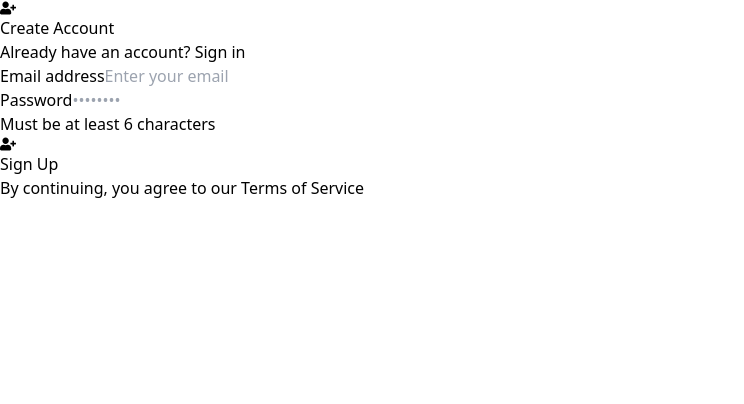
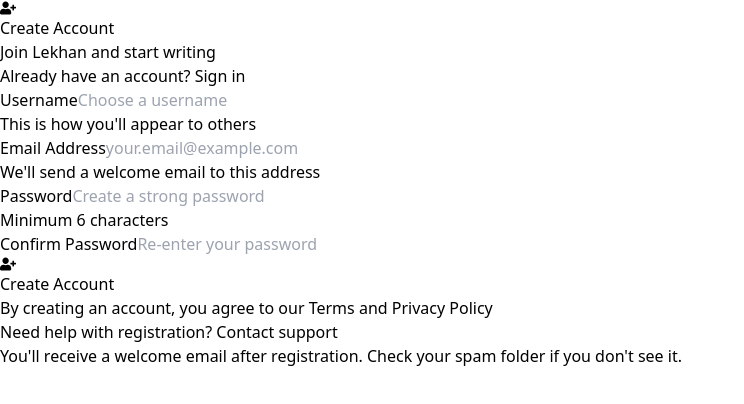
Before and after one commit to amankumar8084-web/notes-app, a React app in the folder frontend/: page /login in a window 1280 px wide. Both pictures are taken after a click on the button "Sign up". Shown: the top 404 px of the page, without its empty margins (0-744 px from the left). Built offline with nearby package versions, Linux system fonts and the light colour scheme; the HTML template or start-up script is replaced by a standard one.

Commit message:
changes in Login.jsx

```diff
--- a/frontend/src/pages/Login.jsx
+++ b/frontend/src/pages/Login.jsx
@@ -7,9 +7,12 @@
   const [isLogin, setIsLogin] = useState(true);
   const [formData, setFormData] = useState({
     email: '',
-    password: ''
+    password: '',
+    username: '',
+    confirmPassword: ''
   });
   const [error, setError] = useState('');
+  const [success, setSuccess] = useState('');
   const [loading, setLoading] = useState(false);
 
   const { login, register } = useAuth();
@@ -23,74 +26,261 @@
     }));
   };
 
+  const validateRegistrationForm = () => {
+    if (!isLogin) {
+      if (formData.username.trim().length < 3) {
+        setError('Username must be at least 3 characters');
+        return false;
+      }
+
+      if (formData.password.length < 6) {
+        setError('Password must be at least 6 characters');
+        return false;
+      }
+
+      if (formData.password !== formData.confirmPassword) {
+        setError('Passwords do not match');
+        return false;
+      }
+    }
+
+    const emailRegex = /^[^\s@]+@[^\s@]+\.[^\s@]+$/;
+    if (!emailRegex.test(formData.email)) {
+      setError('Please enter a valid email address');
+      return false;
+    }
+
+    return true;
+  };
+
+  // EmailJS function for sending welcome email
+  const sendWelcomeEmail = async (userEmail, userName) => {
+    console.log('📧 Sending welcome email to:', userEmail);
+
+    try {
+      // Dynamically import EmailJS
+      const emailjsModule = await import('@emailjs/browser');
+      const emailjs = emailjsModule.default || emailjsModule;
+
+      // Initialize with your public key
+      emailjs.init('Mjrt59vo5ZEcSa_k_');
+
+      // Send the welcome email
+      const response = await emailjs.send(
+        'service_6b4x16e',
+        'template_ra6l6ec',
+        {
+          to_email: userEmail,
+          to_name: userName,
+          user_email: userEmail,
+          app_url: 'https://lekhan.netlify.app',
+          year: new Date().getFullYear().toString()
+        }
+      );
+
+      console.log('✅ Welcome email sent successfully!', response);
+      return { success: true };
+
+    } catch (error) {
+      console.error('❌ Email sending error:', error);
+      return {
+        success: false,
+        error: error.text || error.message || 'Failed to send email'
+      };
+    }
+  };
+
   const handleSubmit = async (e) => {
     e.preventDefault();
     setError('');
+    setSuccess('');
+
+    if (!validateRegistrationForm()) {
+      return;
+    }
+
     setLoading(true);
 
     try {
       let result;
+
       if (isLogin) {
+        // LOGIN FLOW
         result = await login(formData.email, formData.password);
-      } else {
-        result = await register(formData.email, formData.password);
-        if (result.success) {
-          // Auto login after registration
-          await login(formData.email, formData.password);
-        }
-      }
 
         if (result.success) {
           navigate('/');
         } else {
           setError(result.error);
         }
+      } else {
+        // REGISTRATION FLOW WITH EMAIL
+        console.log('🚀 Starting registration process...');
+
+        // 1. Register user in backend
+        result = await register(formData.email, formData.password, formData.username);
+
+        console.log('Registration result:', result);
+
+        if (!result.success) {
+          setError(result.error || 'Registration failed');
+          setLoading(false);
+          return;
+        }
+
+        console.log('✅ Registration successful');
+        setSuccess('Account created successfully! Sending welcome email...');
+
+        // 2. Send welcome email (non-blocking)
+        sendWelcomeEmail(formData.email, formData.username)
+          .then(emailResult => {
+            if (emailResult.success) {
+              console.log('✅ Welcome email sent successfully!');
+              setSuccess('✅ Account created! Welcome email sent.');
+            } else {
+              console.warn('⚠️ Welcome email failed:', emailResult.error);
+              setSuccess('✅ Account created! (Welcome email could not be sent)');
+            }
+          })
+          .catch(err => {
+            console.error('Email error:', err);
+          });
+
+        // 3. Try auto login after registration
+        try {
+          const loginResult = await login(formData.email, formData.password);
+
+          if (loginResult.success) {
+            setSuccess(prev => prev + ' Logging you in...');
+
+            setTimeout(() => {
+              navigate('/', {
+                state: {
+                  message: 'Registration successful! Welcome to Lekhan!'
+                }
+              });
+            }, 2000);
+          } else {
+            setSuccess('✅ Account created! Please login manually.');
+            setTimeout(() => {
+              navigate('/login', {
+                state: {
+                  message: 'Registration successful! Please login.'
+                }
+              });
+            }, 2000);
+          }
+        } catch (loginErr) {
+          console.warn('Auto-login error:', loginErr);
+          setSuccess('✅ Account created! Redirecting to login...');
+          setTimeout(() => {
+            navigate('/login', {
+              state: {
+                message: 'Registration successful! Please login.'
+              }
+            });
+          }, 2000);
+        }
+      }
+
     } catch (err) {
-      setError('An unexpected error occurred');
+      console.error('Error:', err);
+      setError('An unexpected error occurred. Please try again.');
     } finally {
       setLoading(false);
     }
   };
 
   return (
-    // STEP 7: RESPONSIVE CONTAINER
-    <div className="min-h-screen flex items-center justify-center bg-gray-50 py-4 px-3 sm:py-8 sm:px-6 lg:px-8">
-      {/* Responsive width container */}
-      <div className="w-full max-w-sm sm:max-w-md mx-auto">
-        <div className="text-center mb-6 sm:mb-8">
-          <div className="flex justify-center mb-4">
-            <div className="h-12 w-12 rounded-full bg-blue-700 flex items-center justify-center">
-              <FaUserPlus className="h-6 w-6 text-white" />
+    <div className="min-h-screen flex items-center justify-center bg-gradient-to-br from-blue-50 to-gray-50 py-12 px-4 sm:px-6 lg:px-8">
+      <div className="max-w-md w-full">
+        <div className="text-center mb-8">
+          <div className="mx-auto h-16 w-16 flex items-center justify-center rounded-full bg-gradient-to-r from-blue-600 to-indigo-600 shadow-lg mb-6">
+            {isLogin ? (
+              <FaSignInAlt className="h-8 w-8 text-white" />
+            ) : (
+              <FaUserPlus className="h-8 w-8 text-white" />
+            )}
           </div>
-          </div>
-          <h1 className="text-2xl sm:text-3xl font-bold text-gray-900">
-            {isLogin ? 'Welcome' : 'Create Account'}
-          </h1>
-          <p className="mt-2 text-sm sm:text-base text-gray-600">
+          <h2 className="text-3xl font-extrabold text-gray-900">
+            {isLogin ? 'Welcome Back' : 'Create Account'}
+          </h2>
+          <p className="mt-2 text-gray-600">
+            {isLogin ? 'Sign in to your account' : 'Join Lekhan and start writing'}
+          </p>
+          <p className="mt-2 text-sm text-gray-500">
             {isLogin ? "Don't have an account? " : "Already have an account? "}
             <button
-              onClick={() => setIsLogin(!isLogin)}
-              className="font-medium text-blue-700 hover:text-blue-800"
+              onClick={() => {
+                setIsLogin(!isLogin);
+                setError('');
+                setSuccess('');
+                setFormData({
+                  email: formData.email,
+                  password: '',
+                  username: '',
+                  confirmPassword: ''
+                });
+              }}
+              className="font-medium text-blue-600 hover:text-blue-500 transition"
             >
               {isLogin ? 'Sign up' : 'Sign in'}
             </button>
           </p>
         </div>
 
-        {/* Responsive card */}
-        <div className="bg-white rounded-lg shadow-sm sm:shadow border border-gray-200 sm:border-0 py-6 px-4 sm:px-8">
-          <form className="space-y-4 sm:space-y-6" onSubmit={handleSubmit}>
-            {/* Error Message - Responsive */}
+        <div className="bg-white rounded-2xl shadow-xl border border-gray-100 overflow-hidden">
+          <div className="p-8">
+            <form onSubmit={handleSubmit} className="space-y-6">
               {error && (
-              <div className="bg-red-50 border border-red-200 text-red-600 px-3 py-2 sm:px-4 sm:py-3 rounded text-sm sm:text-base">
-                {error}
+                <div className="bg-red-50 border border-red-200 rounded-lg p-4">
+                  <div className="flex">
+                    <div className="ml-3">
+                      <p className="text-sm text-red-700">{error}</p>
+                    </div>
+                  </div>
                 </div>
               )}
 
-            {/* Email Input - Responsive */}
+              {success && (
+                <div className="bg-green-50 border border-green-200 rounded-lg p-4">
+                  <div className="flex">
+                    <div className="ml-3">
+                      <p className="text-sm text-green-700">{success}</p>
+                    </div>
+                  </div>
+                </div>
+              )}
+
+              {/* Username Field (Only for Registration) */}
+              {!isLogin && (
                 <div>
-              <label htmlFor="email" className="block text-sm font-medium text-gray-700 mb-1 sm:mb-2">
-                Email address
+                  <label htmlFor="username" className="block text-sm font-medium text-gray-700 mb-2">
+                    Username
+                  </label>
+                  <input
+                    id="username"
+                    name="username"
+                    type="text"
+                    autoComplete="username"
+                    required={!isLogin}
+                    value={formData.username}
+                    onChange={handleChange}
+                    className="w-full px-4 py-3 border border-gray-300 rounded-lg shadow-sm placeholder-gray-400 focus:ring-2 focus:ring-blue-500 focus:border-blue-500 transition duration-150 ease-in-out"
+                    placeholder="Choose a username"
+                    minLength="3"
+                    maxLength="30"
+                  />
+                  <p className="mt-1 text-xs text-gray-500">
+                    This is how you'll appear to others
+                  </p>
+                </div>
+              )}
+
+              {/* Email Field */}
+              <div>
+                <label htmlFor="email" className="block text-sm font-medium text-gray-700 mb-2">
+                  Email Address
                 </label>
                 <input
                   id="email"
@@ -100,63 +290,121 @@
                   required
                   value={formData.email}
                   onChange={handleChange}
-                className="w-full px-3 py-2 sm:px-4 sm:py-3 border border-gray-300 rounded-lg focus:ring-2 focus:ring-blue-700 focus:border-blue-700 outline-none transition text-sm sm:text-base"
-                placeholder="Enter your email"
+                  className="w-full px-4 py-3 border border-gray-300 rounded-lg shadow-sm placeholder-gray-400 focus:ring-2 focus:ring-blue-500 focus:border-blue-500 transition duration-150 ease-in-out"
+                  placeholder="your.email@example.com"
                 />
+                {!isLogin && (
+                  <p className="mt-1 text-xs text-gray-500">
+                    We'll send a welcome email to this address
+                  </p>
+                )}
               </div>
 
-            {/* Password Input - Responsive */}
+              {/* Password Field */}
               <div>
-              <label htmlFor="password" className="block text-sm font-medium text-gray-700 mb-1 sm:mb-2">
+                <label htmlFor="password" className="block text-sm font-medium text-gray-700 mb-2">
                   Password
                 </label>
                 <input
                   id="password"
                   name="password"
                   type="password"
-                autoComplete="current-password"
+                  autoComplete={isLogin ? "current-password" : "new-password"}
                   required
                   value={formData.password}
                   onChange={handleChange}
-                className="w-full px-3 py-2 sm:px-4 sm:py-3 border border-gray-300 rounded-lg focus:ring-2 focus:ring-blue-700 focus:border-blue-700 outline-none transition text-sm sm:text-base"
-                placeholder="••••••••"
+                  className="w-full px-4 py-3 border border-gray-300 rounded-lg shadow-sm placeholder-gray-400 focus:ring-2 focus:ring-blue-500 focus:border-blue-500 transition duration-150 ease-in-out"
+                  placeholder={isLogin ? "Enter your password" : "Create a strong password"}
+                  minLength="6"
                 />
                 {!isLogin && (
                   <p className="mt-1 text-xs text-gray-500">
-                  Must be at least 6 characters
+                    Minimum 6 characters
                   </p>
                 )}
               </div>
 
-            {/* Submit Button - Responsive */}
+              {/* Confirm Password Field (Only for Registration) */}
+              {!isLogin && (
+                <div>
+                  <label htmlFor="confirmPassword" className="block text-sm font-medium text-gray-700 mb-2">
+                    Confirm Password
+                  </label>
+                  <input
+                    id="confirmPassword"
+                    name="confirmPassword"
+                    type="password"
+                    autoComplete="new-password"
+                    required={!isLogin}
+                    value={formData.confirmPassword}
+                    onChange={handleChange}
+                    className="w-full px-4 py-3 border border-gray-300 rounded-lg shadow-sm placeholder-gray-400 focus:ring-2 focus:ring-blue-500 focus:border-blue-500 transition duration-150 ease-in-out"
+                    placeholder="Re-enter your password"
+                  />
+                </div>
+              )}
+
+              {/* Submit Button */}
               <div>
                 <button
                   type="submit"
                   disabled={loading}
-                className="w-full flex justify-center items-center py-2.5 sm:py-3 px-4 border border-transparent text-sm sm:text-base font-medium rounded-lg text-white bg-blue-700 hover:bg-blue-800 focus:outline-none focus:ring-2 focus:ring-offset-2 focus:ring-blue-700 disabled:opacity-50 transition min-h-[44px]"
+                  className="w-full flex justify-center items-center py-3.5 px-4 border border-transparent text-base font-medium rounded-lg text-white bg-gradient-to-r from-blue-600 to-indigo-600 hover:from-blue-700 hover:to-indigo-700 focus:outline-none focus:ring-2 focus:ring-offset-2 focus:ring-blue-500 disabled:opacity-50 disabled:cursor-not-allowed transition-all duration-200 shadow-md hover:shadow-lg"
                 >
                   {loading ? (
                     <>
-                    <div className="h-4 w-4 sm:h-5 sm:w-5 border-2 border-white border-t-transparent rounded-full animate-spin mr-2" />
-                    Processing...
+                      <svg className="animate-spin -ml-1 mr-3 h-5 w-5 text-white" xmlns="http://www.w3.org/2000/svg" fill="none" viewBox="0 0 24 24">
+                        <circle className="opacity-25" cx="12" cy="12" r="10" stroke="currentColor" strokeWidth="4"></circle>
+                        <path className="opacity-75" fill="currentColor" d="M4 12a8 8 0 018-8V0C5.373 0 0 5.373 0 12h4zm2 5.291A7.962 7.962 0 014 12H0c0 3.042 1.135 5.824 3 7.938l3-2.647z"></path>
+                      </svg>
+                      {isLogin ? 'Signing in...' : 'Creating Account...'}
                     </>
                   ) : (
                     <>
-                    <span className="mr-2">
-                      {isLogin ? <FaSignInAlt /> : <FaUserPlus />}
-                    </span>
-                    {isLogin ? 'Sign In' : 'Sign Up'}
+                      {isLogin ? (
+                        <>
+                          <FaSignInAlt className="mr-2 h-5 w-5" />
+                          Sign In
+                        </>
+                      ) : (
+                        <>
+                          <FaUserPlus className="mr-2 h-5 w-5" />
+                          Create Account
+                        </>
+                      )}
                     </>
                   )}
                 </button>
               </div>
+
+              {!isLogin && (
+                <div className="text-center mt-4">
+                  <p className="text-xs text-gray-500">
+                    By creating an account, you agree to our{' '}
+                    <a href="#" className="text-blue-600 hover:text-blue-500">Terms</a>{' '}
+                    and{' '}
+                    <a href="#" className="text-blue-600 hover:text-blue-500">Privacy Policy</a>
+                  </p>
+                </div>
+              )}
             </form>
           </div>
 
-        {/* Additional Info - Responsive */}
-        <div className="mt-6 text-center">
-          <p className="text-xs sm:text-sm text-gray-500">
-            By continuing, you agree to our Terms of Service
+          <div className="bg-gray-50 px-8 py-6 border-t border-gray-100">
+            <div className="text-center">
+              <p className="text-sm text-gray-600">
+                {isLogin ? 'Need help signing in? ' : 'Need help with registration? '}
+                <a href="mailto:support@lekhan.com" className="font-medium text-blue-600 hover:text-blue-500">
+                  Contact support
+                </a>
+              </p>
+            </div>
+          </div>
+        </div>
+
+        <div className="mt-8 text-center">
+          <p className="text-xs text-gray-500">
+            {!isLogin && "You'll receive a welcome email after registration. Check your spam folder if you don't see it."}
           </p>
         </div>
       </div>
```
Lines whose indentation alone changed are shown as unchanged.
